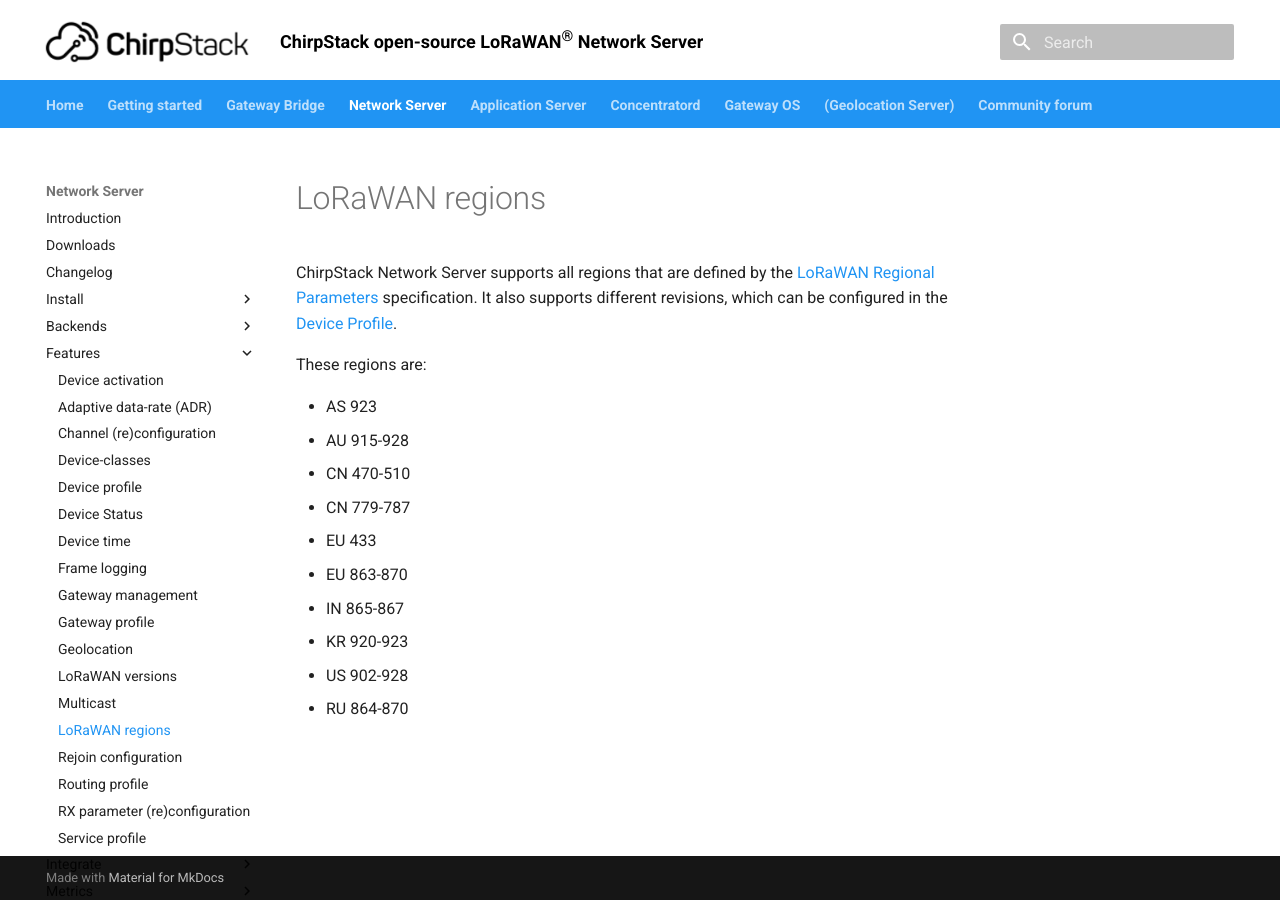
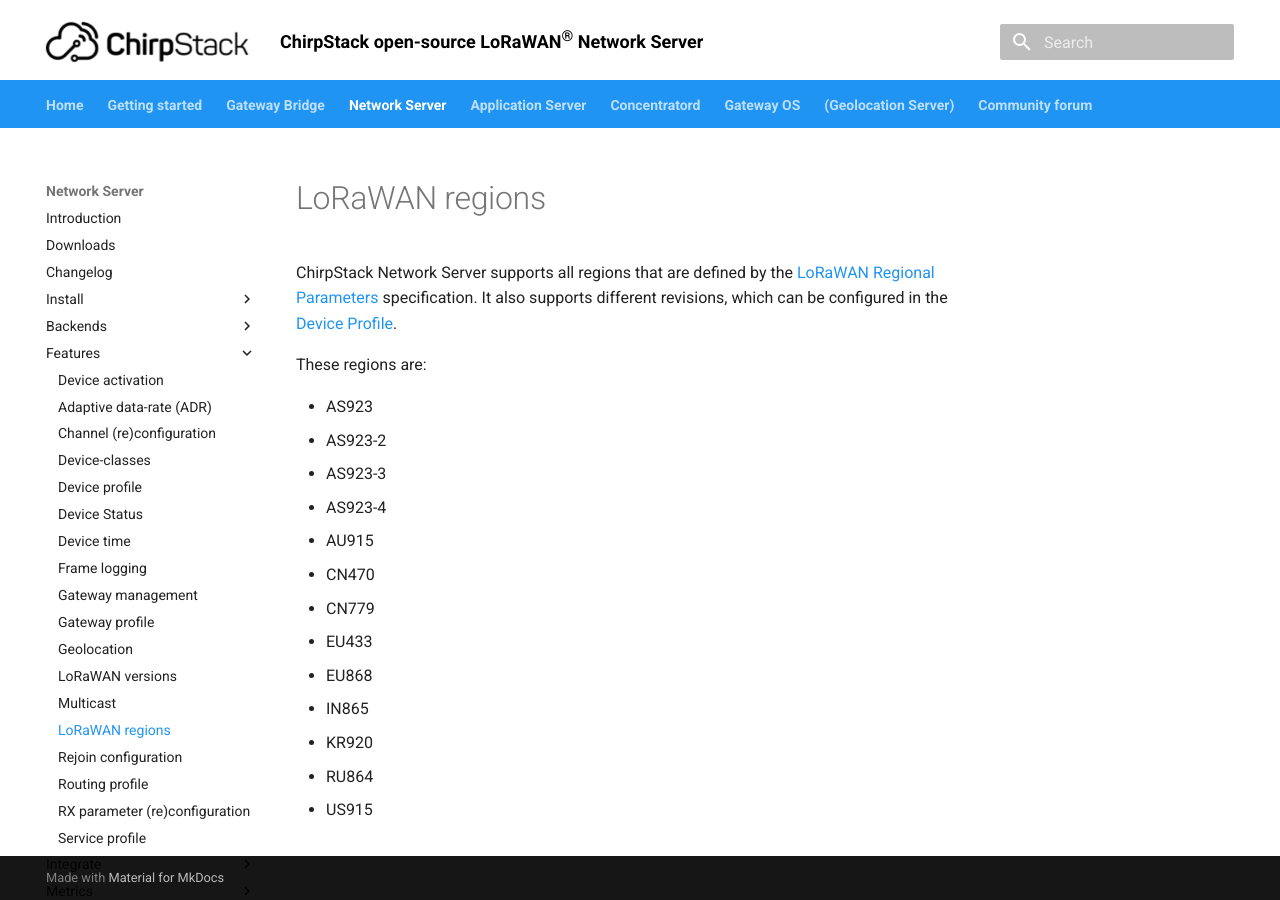
Before and after one commit to brocaar/chirpstack-docs, an MkDocs documentation site: the page built from docs/network-server/features/regions.md, in a window 1280 px wide. Built offline with MkDocs 1.6.1 and Material for MkDocs 9.7.7, drawn with Linux system fonts in a browser that asks for light colours.

Commit message:
Update region configuration.

```diff
--- a/docs/network-server/features/regions.md
+++ b/docs/network-server/features/regions.md
@@ -11,13 +11,16 @@
 
 These regions are:
 
-* AS 923
-* AU 915-928
-* CN 470-510
-* CN 779-787
-* EU 433
-* EU 863-870
-* IN 865-867
-* KR 920-923
-* US 902-928
-* RU 864-870
+* AS923
+* AS923-2
+* AS923-3
+* AS923-4
+* AU915
+* CN470
+* CN779
+* EU433
+* EU868
+* IN865
+* KR920
+* RU864
+* US915
```
